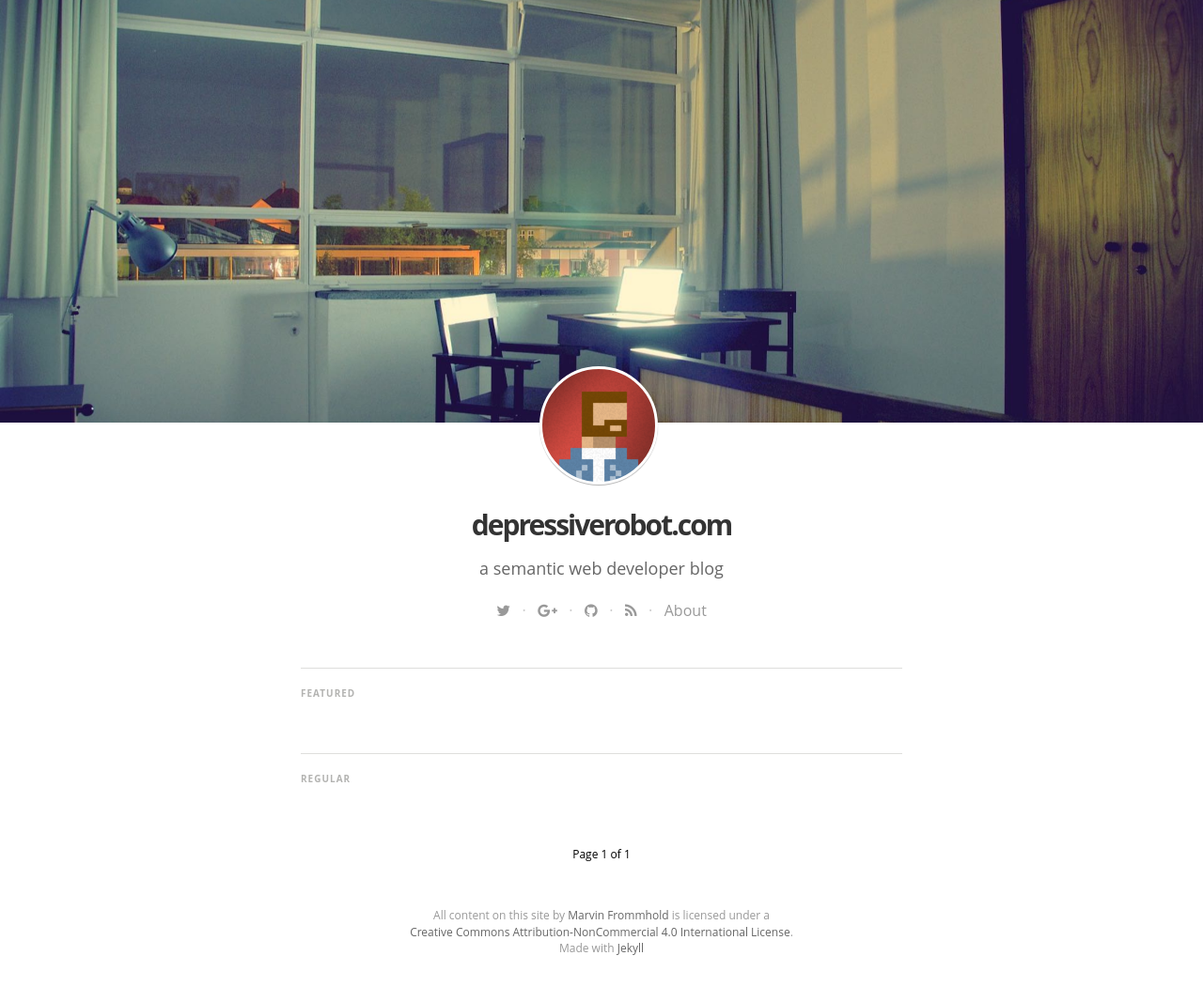
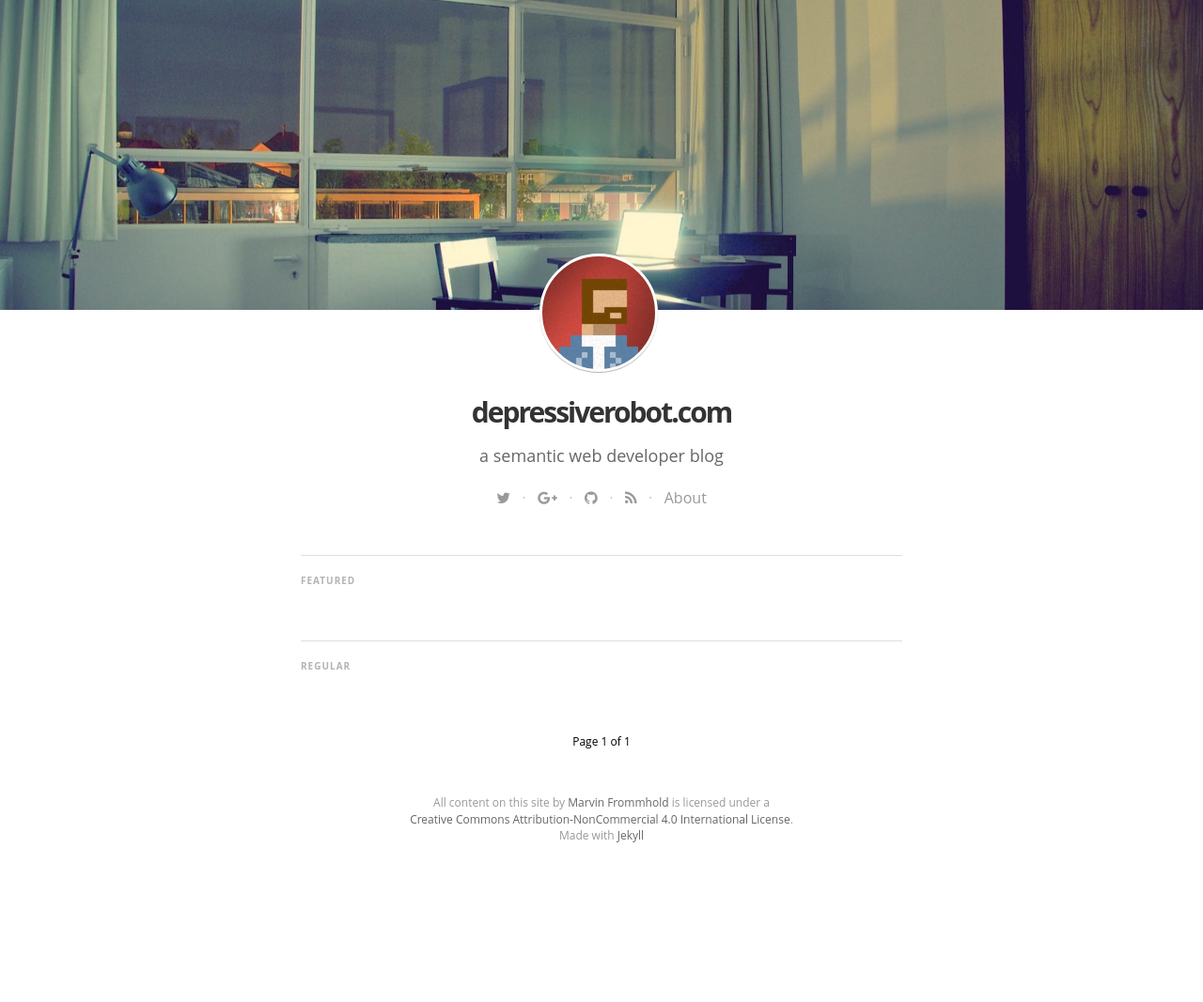
Before and after one commit to depressiveRobot/depressiverobot.github.io, a Jekyll site: the page built from index.html, in a window 1280 px wide. Shown: the whole page at 94% size. Built offline with Jekyll 4.4.1, drawn with Linux system fonts in a browser that asks for light colours; nearby versions of some CDN libraries; some web fonts are replaced; Markdown is read by kramdown in place of the engine named in the settings; the list of posts is cut into pages by our own code; after the commit the page ends 947 px from its top, so only the background shows below that.

Commit message:
smaller teaser image to be more mobile friendly

```diff
--- a/css/main.sass
+++ b/css/main.sass
@@ -22,9 +22,11 @@ $font-sans: Open Sans, MundoSans, "Helvetica Neue", Arial, Helvetica, sans-serif
 %vertical-rhythm
   margin-bottom: $rs
 
-
+html
+  height: 100%
 
 body
+  height: 100%
   font-family: $font-sans
   margin: 0
   padding: 0
@@ -56,7 +58,7 @@ body
     background-repeat: no-repeat
 
 .teaserimage
-  height: 450px
+  height: 330px
   position: relative
   overflow: hidden
   background-color: #000
```
